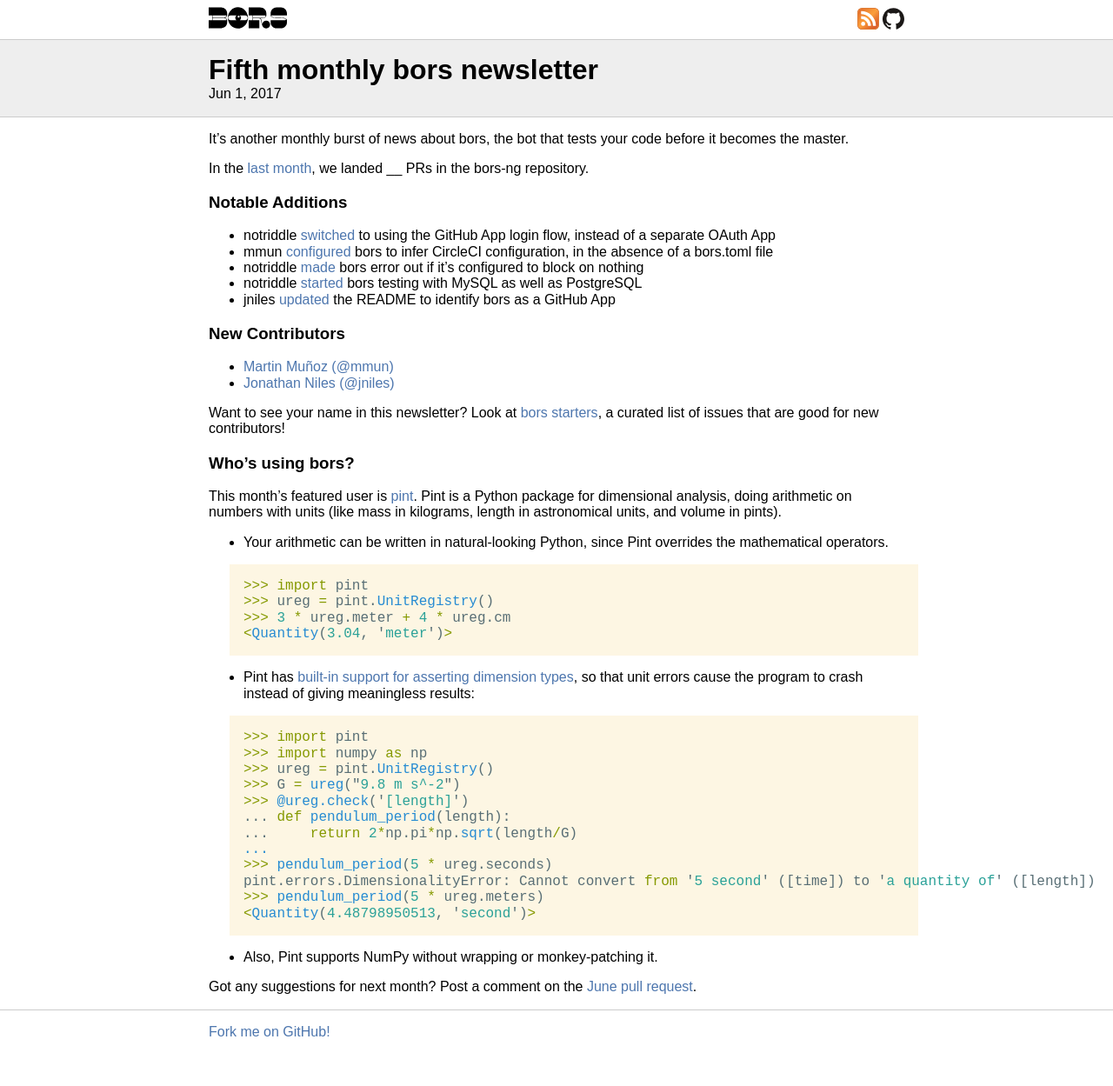
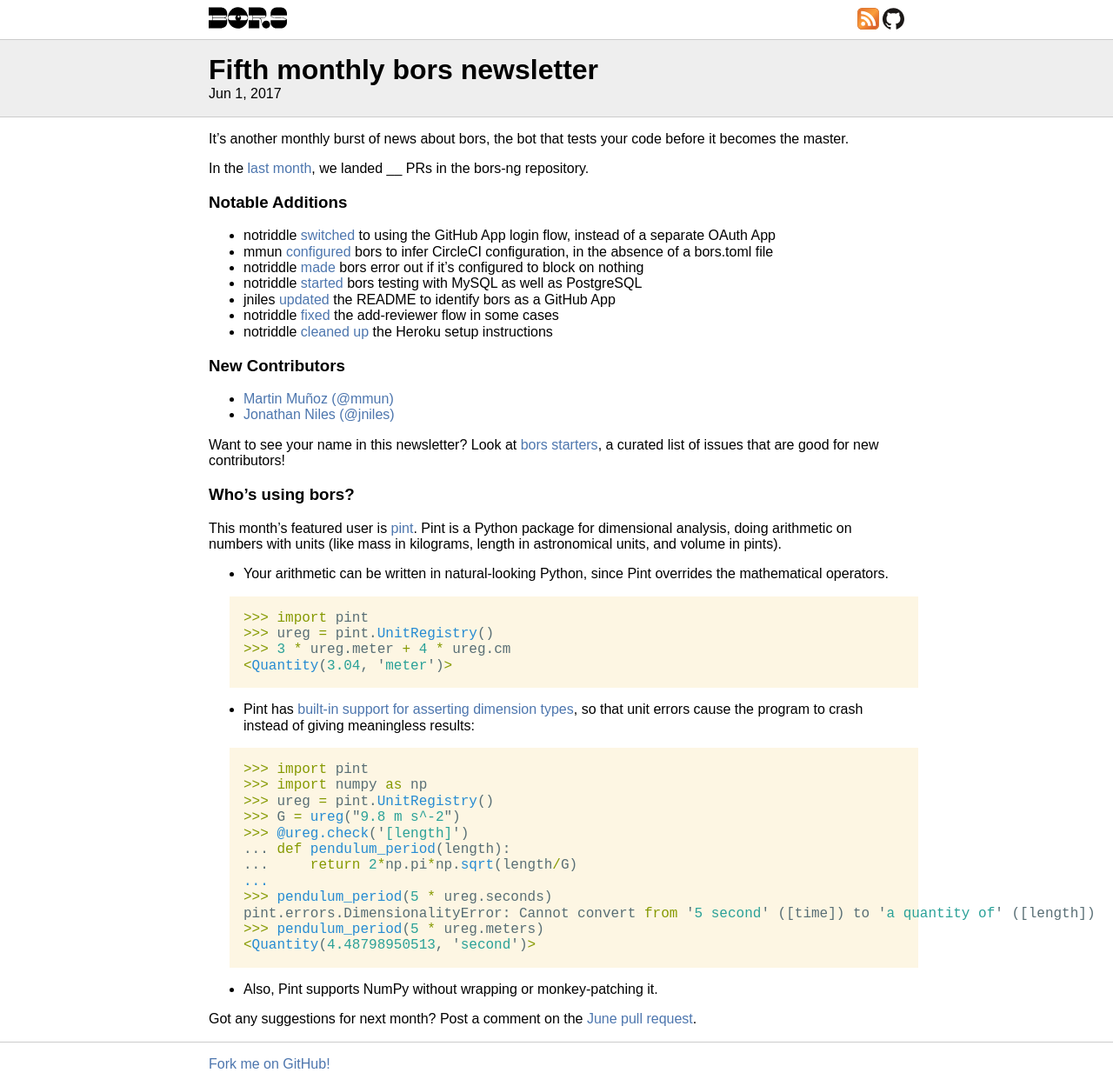
Before and after one commit to bors-ng/bors-ng.github.io, a Jekyll site: the page built from _posts/2017-06-01-tmib-05.md, in a window 1280 px wide. Shown: the whole page at 87% size. Built offline with Jekyll 4.4.1, drawn with Linux system fonts in a browser that asks for light colours; before the commit the page ends 1212 px from its top, so only the background shows below that.

Commit message:
Add bors-ng/bors-ng#182 and bors-ng/bors-ng#192

```diff
--- a/_posts/2017-06-01-tmib-05.md
+++ b/_posts/2017-06-01-tmib-05.md
@@ -20,6 +20,8 @@
 * notriddle [made](https://github.com/bors-ng/bors-ng/pull/184) bors error out if it's configured to block on nothing
 * notriddle [started](https://github.com/bors-ng/bors-ng/pull/188) bors testing with MySQL as well as PostgreSQL
 * jniles [updated](https://github.com/bors-ng/bors-ng/pull/195) the README to identify bors as a GitHub App
+* notriddle [fixed](https://github.com/bors-ng/bors-ng/pull/192) the add-reviewer flow in some cases
+* notriddle [cleaned](https://github.com/bors-ng/bors-ng/pull/182) [up](https://github.com/bors-ng/bors-ng/pull/181) the Heroku setup instructions
 
 
 ### New Contributors
```
